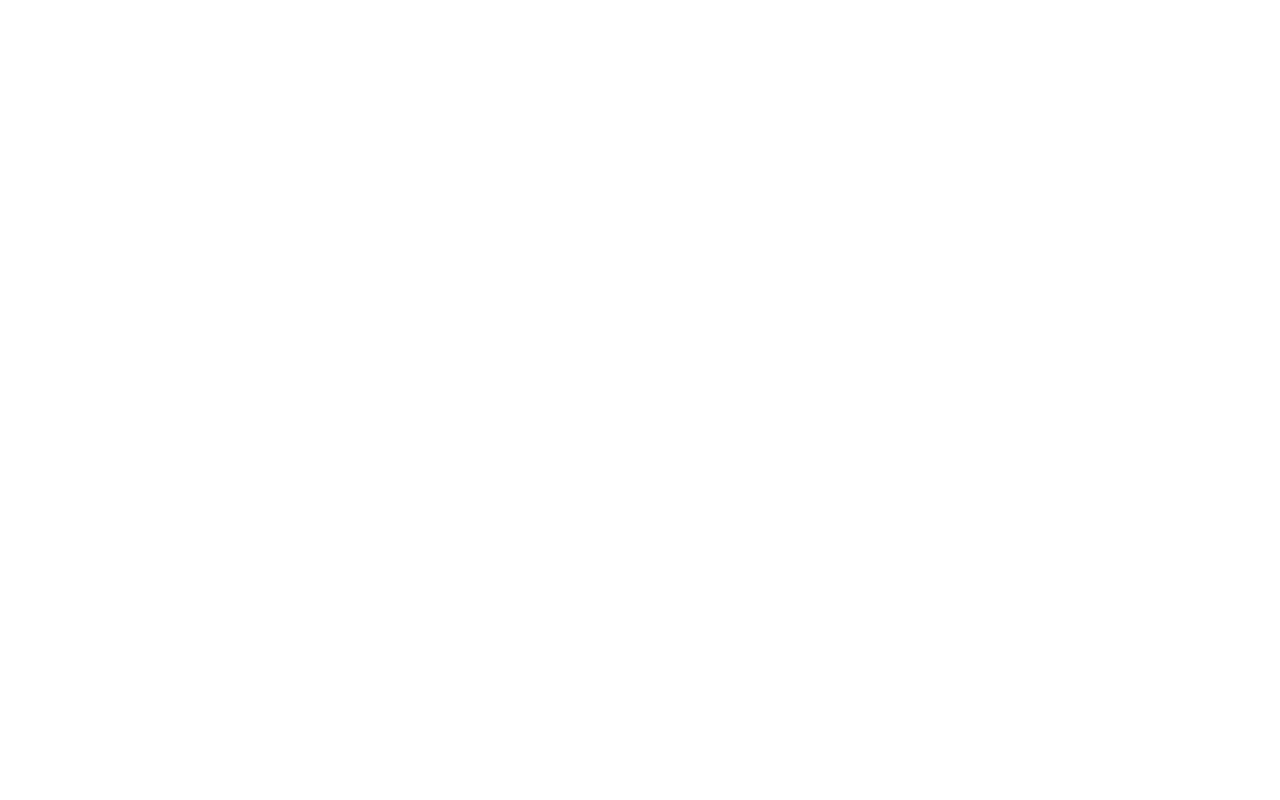
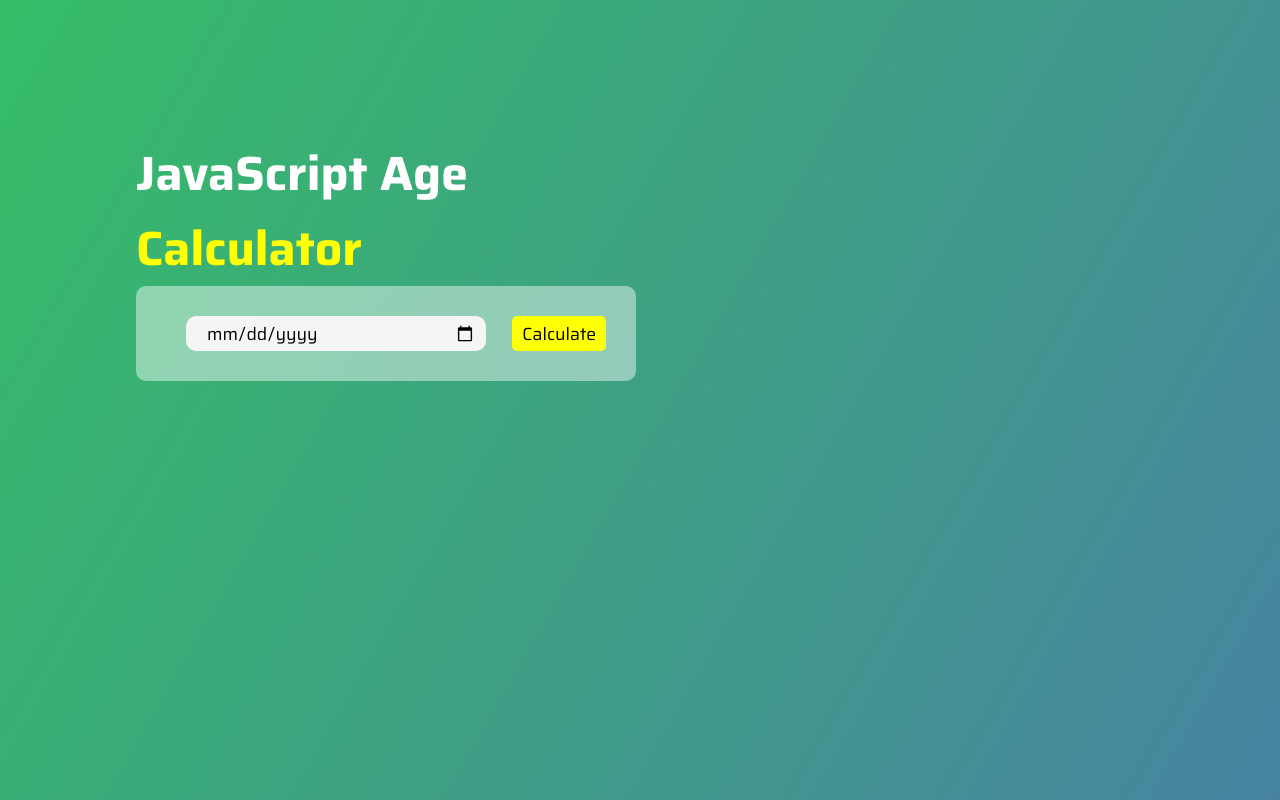
Before and after one commit to abhikam1232/JavaScript-MiniProject-, a plain HTML site: page Age_Calculator/index.html in a window 1280 px wide. Drawn offline with Linux system fonts and the light colour scheme; a web font is replaced by a local one.

Commit message:
implementing css

```diff
--- a/Age_Calculator/index.html
+++ b/Age_Calculator/index.html
@@ -5,8 +5,22 @@
     <meta name="viewport" content="width=device-width, initial-scale=1.0">
     <title> Age_Calculator </title>
     <link rel="stylesheet" href="style.css">
+    <link rel="preconnect" href="https://fonts.googleapis.com">
+    <link rel="preconnect" href="https://fonts.gstatic.com" crossorigin>
+    <link href="https://fonts.googleapis.com/css2?family=Arimo:ital,wght@0,400..700;1,400..700&family=BBH+Sans+Bogle&family=Bricolage+Grotesque:opsz,wght@12..96,200..800&family=Lobster+Two:ital,wght@0,400;0,700;1,400;1,700&family=Saira:ital,wght@0,100..900;1,100..900&family=Titillium+Web:ital,wght@0,200;0,300;0,400;0,600;0,700;0,900;1,200;1,300;1,400;1,600;1,700&display=swap" rel="stylesheet">
 </head>
 <body>
+    <div class = "container">
+        <div class="calculator">
+            <h1> JavaScript Age <br>
+            <span>Calculator </span> </h1>
+
+            <div class = "input-box">
+                <input type="date" id="date">
+                <button> Calculate </button>
+            </div>
+        </div>
+    </div>
 
 
     <script src="app.js"> </script>
--- a/Age_Calculator/style.css
+++ b/Age_Calculator/style.css
@@ -2,4 +2,71 @@
     margin: 0px;
     padding: 0px;
     box-sizing: border-box;
+    font-family: saira;
 }
+
+body{
+    display: flex;
+    justify-content: center;
+    background: linear-gradient(120deg, #35bd67 0%, #4783a1 100%);
+}
+
+h1{
+    font-size: 3em;
+}
+
+.container{
+    width: 100%;
+    min-height: 100vh;
+    padding: 10px;
+    color: white;
+    font-weight: bold;
+}
+
+.calculator{
+    width: 100%;
+    max-width: 550px;
+    margin-left: 10%;
+    margin-top: 10%;
+}
+
+span{
+    color: rgb(255, 255, 6);
+}
+
+.input-box{
+    width: 100%;
+    max-width: 500px;
+    background-color: rgba(255, 255, 255, 0.442);
+    padding-top: 30px;
+    padding-bottom: 30px;
+    padding-left: 50px;
+    display: flex;
+    flex-direction: row;
+    justify-content: space-between;
+    border-radius: 10px;
+}
+
+input{
+    width: 100%;
+    max-width: 300px;
+    height: 35px;
+    padding-left: 20px;
+    background-color: whitesmoke;
+    color: black;
+    border: none;
+    padding-right: 10px;
+    border-radius: 10px;
+    font-size: 1.1em;
+}
+
+.input-box button{
+    margin-right: 30px;
+    padding-right: 10px;
+    padding-left: 10px;
+    font-size: 1.1em;
+    border-radius: 5px;
+    background-color: rgb(255, 255, 6);
+    color: black;
+    border: none;
+}
```
